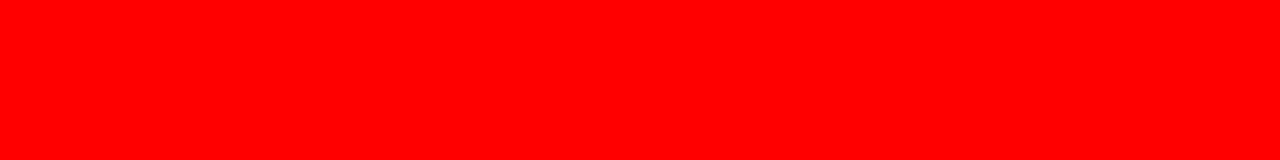
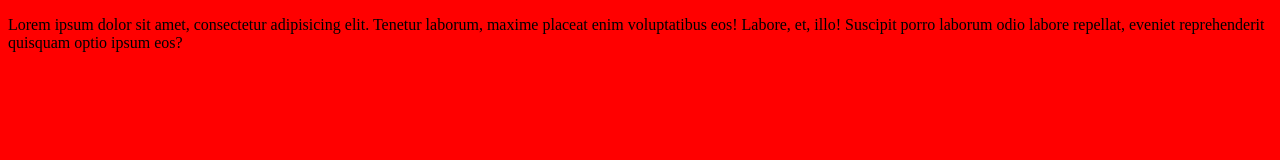
Before and after one commit to Stanisap/Test, a plain HTML site: page index.html in a window 1280 px wide. Drawn offline with Linux system fonts and the light colour scheme.

Commit message:
message made myself

```diff
--- a/index.html
+++ b/index.html
@@ -5,7 +5,7 @@
 	<link rel="stylesheet" type="text/css" href="style.css">
 </head>
 <body>
-	<div></div>
+	<div><p>Lorem ipsum dolor sit amet, consectetur adipisicing elit. Tenetur laborum, maxime placeat enim voluptatibus eos! Labore, et, illo! Suscipit porro laborum odio labore repellat, eveniet reprehenderit quisquam optio ipsum eos?</p></div>
 
 </body>
 </html>
```
